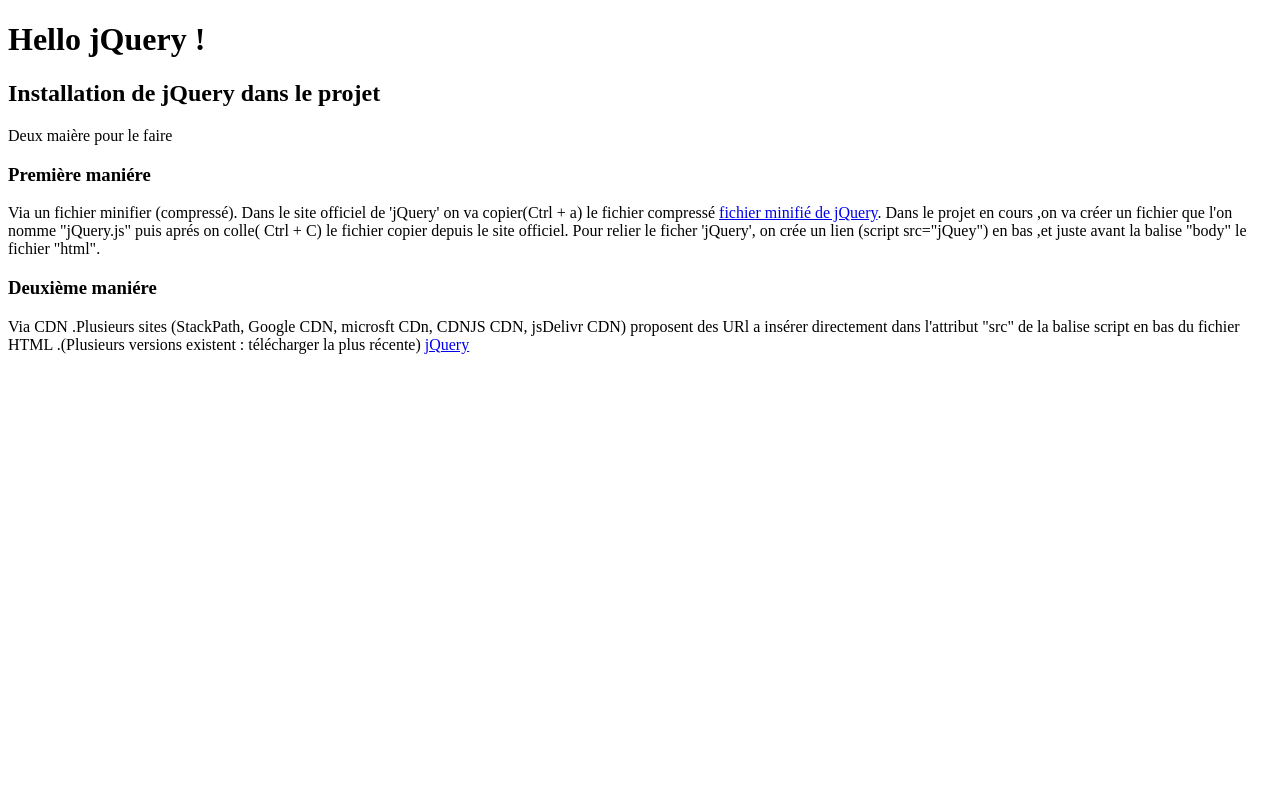
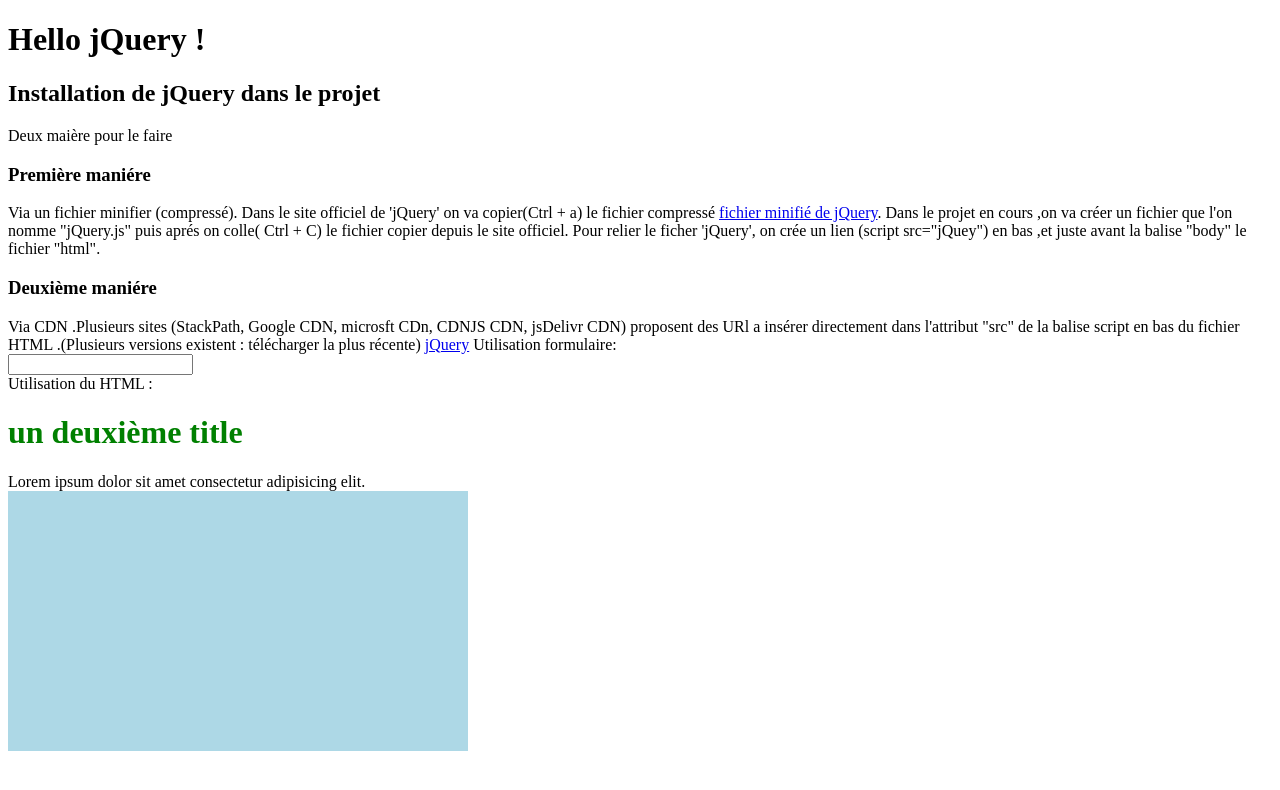
Before and after one commit to akkramm00/jQuery-Cours, a plain HTML site: page index.html in a window 1280 px wide. Drawn offline with nearby package versions, Linux system fonts and the light colour scheme.

Commit message:
add event to box jQuery

```diff
--- a/index.html
+++ b/index.html
@@ -18,6 +18,26 @@
      Via CDN .Plusieurs sites (StackPath, Google CDN, microsft CDn, CDNJS CDN, jsDelivr CDN) proposent des URl a insérer directement dans l'attribut "src" de la balise script en bas du fichier HTML .(Plusieurs versions existent : télécharger la plus récente)
     <a href="https://ajax.googleapis.com/ajax/libs/jquery/3.7.0/jquery.min.js">jQuery</a>
 
+<!--======================================================================-->
+
+    Utilisation formulaire:
+    <form id="contact">
+        <input type="text" class="username" name="username">
+    </form>
+
+    <span class="username">
+        <!-- qqe chose-->
+    </span>
+
+    Utilisation du HTML :
+
+    <h1 id="main-title">Hello jQuery</h1>
+
+    <div id="about">
+        <span>Lorem ipsum dolor sit amet consectetur adipisicing elit.</span>
+    </div>
+    <!--==================================================================-->
+    <div id="box"></div>
 
    <script src="https://ajax.googleapis.com/ajax/libs/jquery/3.7.0/jquery.min.js"></script>
     <script src="script.js"></script>
--- a/script.js
+++ b/script.js
@@ -24,4 +24,22 @@
 // on peut meme chainer les methodes pour in meme selecteur ...
 
 $('#main-title').text('un deuxième title').css('color' , 'green');
+
+//========== Add du CSS a la div "box" ======================
+
+$('#box').css({
+    'background' : "lightblue" ,
+    'height' : '200px' ,
+    'width' : '400px' ,
+    'padding' : '30px'
 });
+
+// ============ Add event click a la div "box" ==============
+
+$('#box').click((event) => {
+    alert('la box a été cliquée !');
+    console.log('event');
+})
+
+
+});
```
